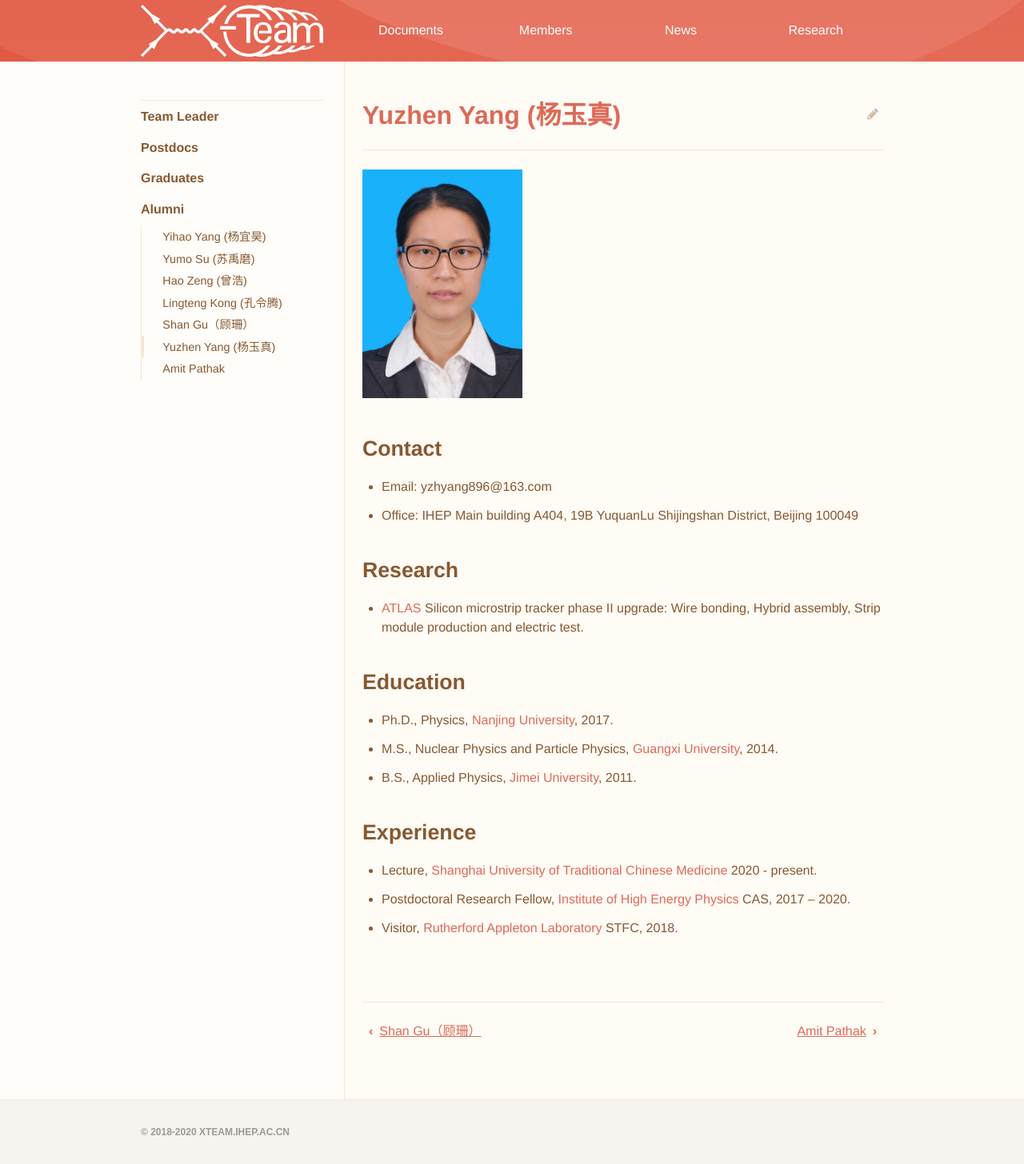
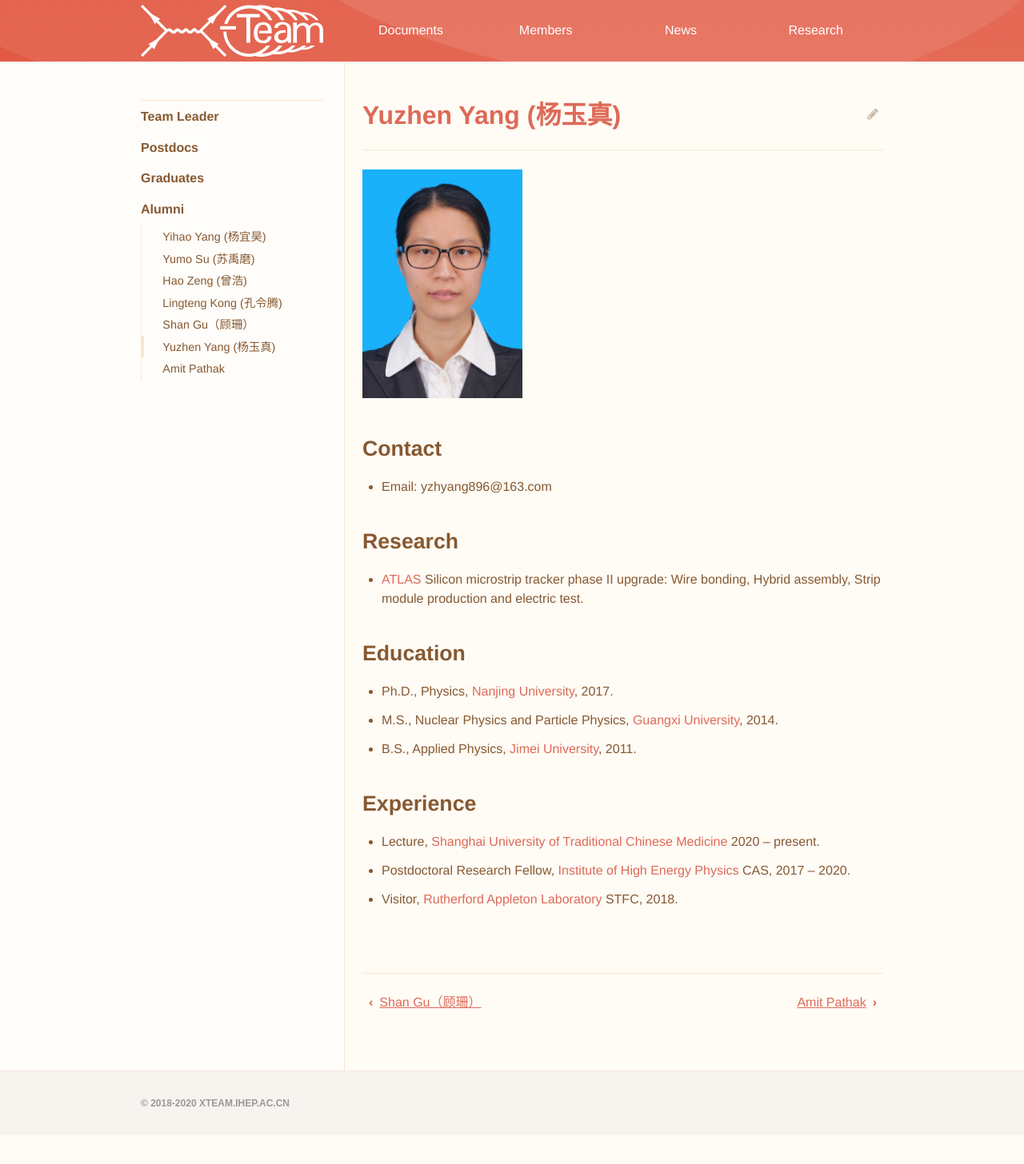
Before and after one commit to dt-np/xteam, a Jekyll site: the page built from _members/Yuzhen_Yang.md, in a window 1280 px wide. Shown: the whole page at 80% size. Built offline with Jekyll 4.4.1, drawn with Linux system fonts in a browser that asks for light colours; after the commit the page ends 1420 px from its top, so only the background shows below that.

Commit message:
Update Yuzhen_Yang.md

```diff
--- a/_members/Yuzhen_Yang.md
+++ b/_members/Yuzhen_Yang.md
@@ -6,7 +6,6 @@ title: Yuzhen Yang (杨玉真)
 
 ## Contact
 - Email: yzhyang896@163.com
-- Office: IHEP Main building A404, 19B YuquanLu Shijingshan District, Beijing 100049
 
 ## Research
 - [ATLAS](http://atlas.cern) Silicon microstrip tracker phase II upgrade: Wire bonding, Hybrid assembly, Strip module production and electric test.
@@ -18,6 +17,6 @@ title: Yuzhen Yang (杨玉真)
 
 ## Experience
 
-- Lecture, [Shanghai University of Traditional Chinese Medicine](https://www.shutcm.edu.cn) 2020 - present.
+- Lecture, [Shanghai University of Traditional Chinese Medicine](https://www.shutcm.edu.cn) 2020 – present.
 - Postdoctoral Research Fellow, [Institute of High Energy Physics](http://www.ihep.cas.cn) CAS, 2017 – 2020.
 - Visitor, [Rutherford Appleton Laboratory](https://stfc.ukri.org/about-us/where-we-work/rutherford-appleton-laboratory/) STFC, 2018.
```
